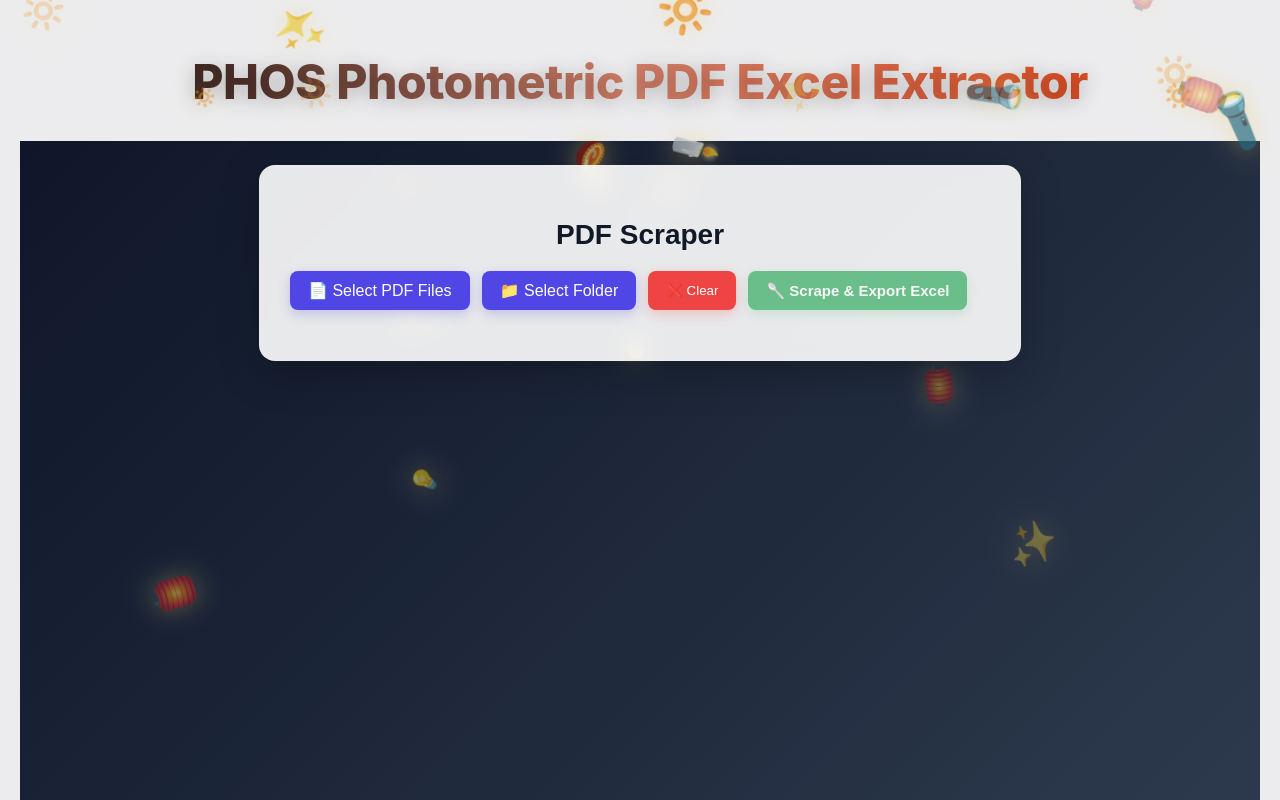
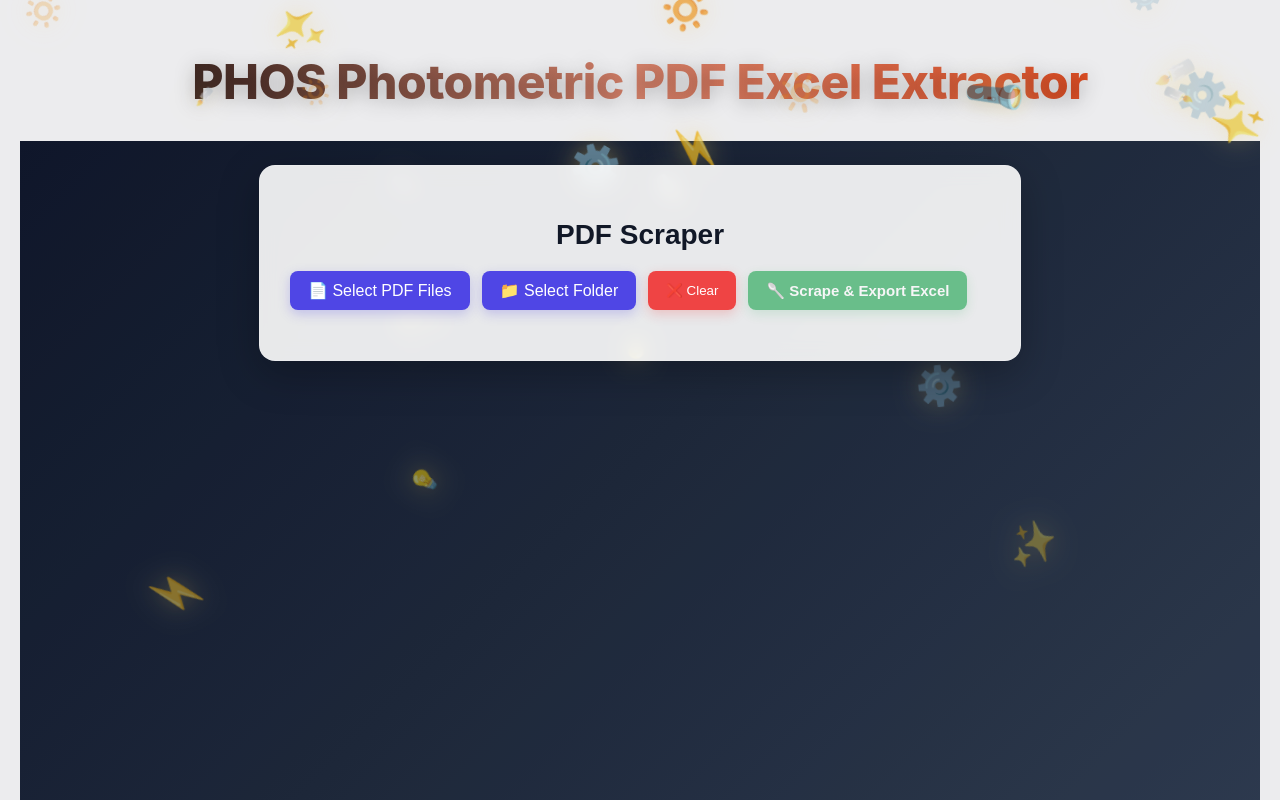
Before and after one commit to Nmyhi/PDFSCRAPER, a React (Create React App) app in the folder pdf-scraper-app/: page / in a window 1280 px wide. Shown: the top 800 px of the page. Built offline with nearby package versions, Linux system fonts and the light colour scheme.

Commit message:
add emojis

```diff
--- a/pdf-scraper-app/src/components/PDFUploader.js
+++ b/pdf-scraper-app/src/components/PDFUploader.js
@@ -5,7 +5,7 @@ function PDFUploader({ onFilesSelected }) {
   const [files, setFiles] = useState([]);
 
   const bulbs = useMemo(() => {
-    const emojis = ["💡", "🔦", "✨", "🔆", "🔅", "🕯️", "🏮", "🪔"];
+    const emojis = ["💡", "🔦", "✨", "🔆", "🔅", "🕯️", "☀️", "⚡","⚙️","🔥"];
 
     return Array.from({ length: 80 }, (_, i) => ({
       id: i,
```
